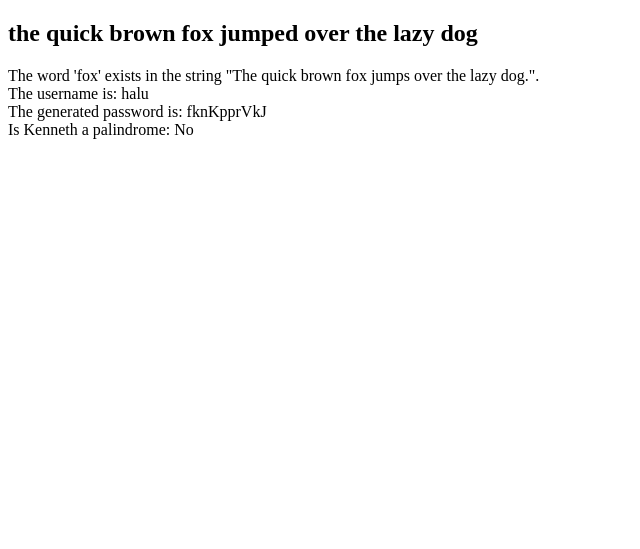
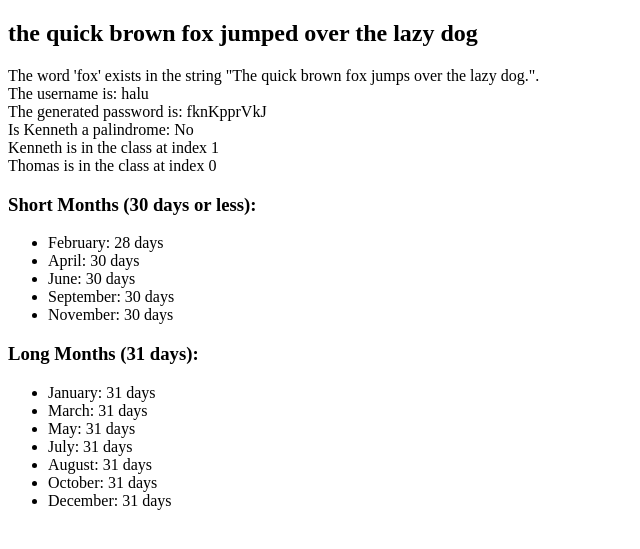
Before and after one commit to AspIT-61752/V-3.1, a PHP site: page /opgaver.php in a window 1280 px wide. Shown: the top 549 px of the page, without its empty margins (0-640 px from the left). Run offline with PHP 8.4, Linux system fonts and the light colour scheme.

Commit message:
Opg 5 Done

```diff
--- a/PHP/Opgaver/Opgaver/opgaver.php
+++ b/PHP/Opgaver/Opgaver/opgaver.php
@@ -1,4 +1,42 @@
 <!-- https://tobi61752.aspitcloud.dk/V31/opgaver.php -->
+
+<?php
+// Opg 5
+function NameInClass($find){
+    $find = strtolower($find);
+    $arr = array("thomas", "kenneth", "mads", "simon");
+    for ($i=0; $i < count($arr); $i++) {
+        if ($arr[$i] == $find) {
+            return $i;
+        }
+    }
+    return -1;
+}
+
+function NameInClassArr($find) {
+    $find = strtolower($find);
+    $arr = array("thomas", "kenneth", "mads", "simon");
+    $index = array_search($find, $arr);
+    return $index !== false ? $index : -1;
+}
+
+function populateArrayWMonths() {
+    $months = [];
+    $dt = new DateTime();
+    $dt->setDate(2025, 1, 1);
+
+    for ($i = 0; $i < 12; $i++) {
+        $monthName = $dt->format('F');
+        $daysInMonth = $dt->format('t');
+        $months[$monthName] = (int)$daysInMonth;
+        $dt->modify('+1 month');
+    }
+
+    return $months;
+}
+
+?>
+
 <!DOCTYPE html>
 <html lang="en">
 <head>
@@ -75,6 +113,59 @@
     echo "Is $word a palindrome: $awnser";
     ?>
 
+    <?php
+    echo '<br>';
+    $toFind = "kenneth";
+    $index = NameInClass($toFind);
+    $toFindCap = ucfirst(strtolower($toFind));
+    if ($index != -1) {
+        echo "$toFindCap is in the class at index $index";
+    } else {
+        echo "$toFindCap is not in the class";
+    }
+    ?>
+
+    <?php
+    echo '<br>';
+    $toFind = "thomas";
+    $index = NameInClassArr($toFind);
+    $toFindCap = ucfirst(strtolower($toFind));
+    if ($index != -1) {
+        echo "$toFindCap is in the class at index $index";
+    } else {
+        echo "$toFindCap is not in the class";
+    }
+    ?>
+
+    <?php
+    // Get months and their days
+    $months = populateArrayWMonths();
+
+    $shortMonths = [];
+    $longMonths = [];
+
+    foreach ($months as $month => $days) {
+        if ($days <= 30) {
+            $shortMonths[$month] = $days;
+        } elseif ($days == 31) {
+            $longMonths[$month] = $days;
+        }
+    }
+    ?>
+
+    <h3>Short Months (30 days or less):</h3>
+    <ul>
+        <?php foreach ($shortMonths as $month => $days): ?>
+            <li><?php echo htmlspecialchars($month); ?>: <?php echo $days; ?> days</li>
+        <?php endforeach; ?>
+    </ul>
+
+    <h3>Long Months (31 days):</h3>
+    <ul>
+        <?php foreach ($longMonths as $month => $days): ?>
+            <li><?php echo htmlspecialchars($month); ?>: <?php echo $days; ?> days</li>
+        <?php endforeach; ?>
+    </ul>
 
 </body>
 </html>
```
